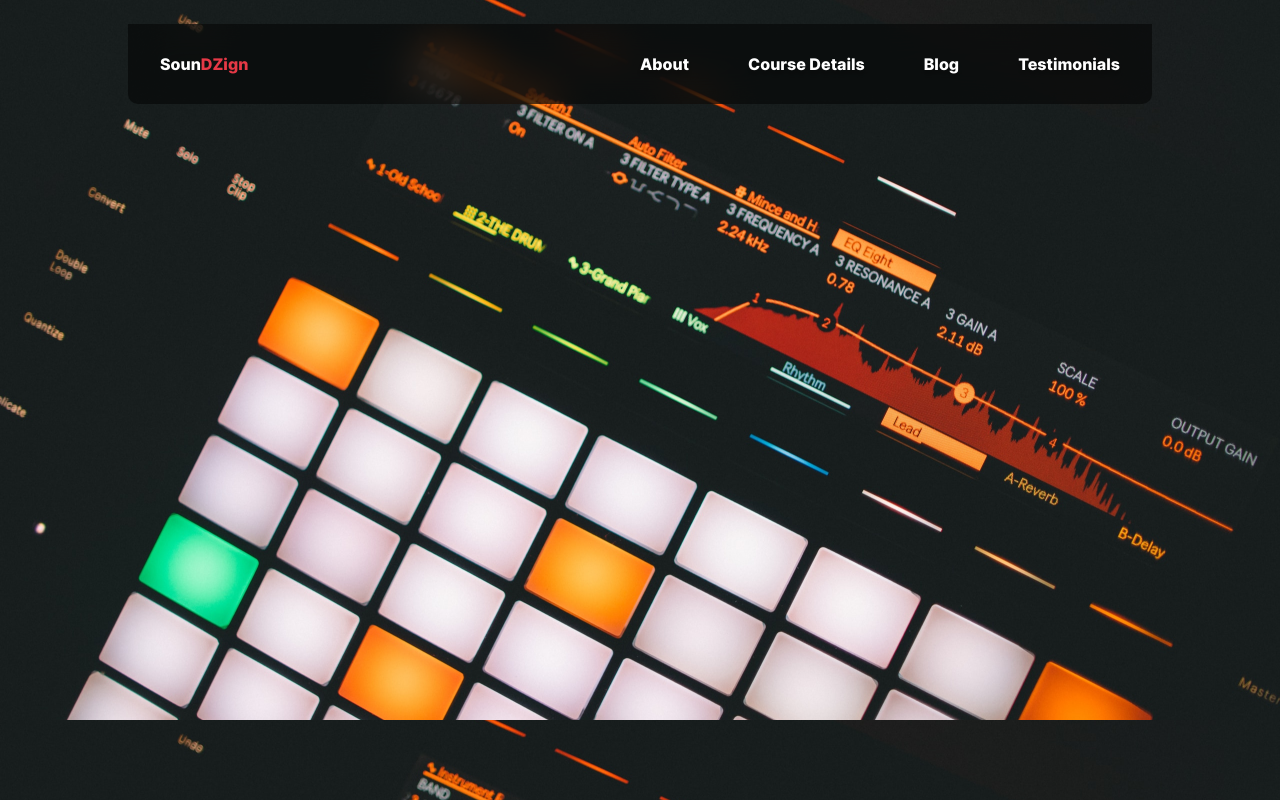
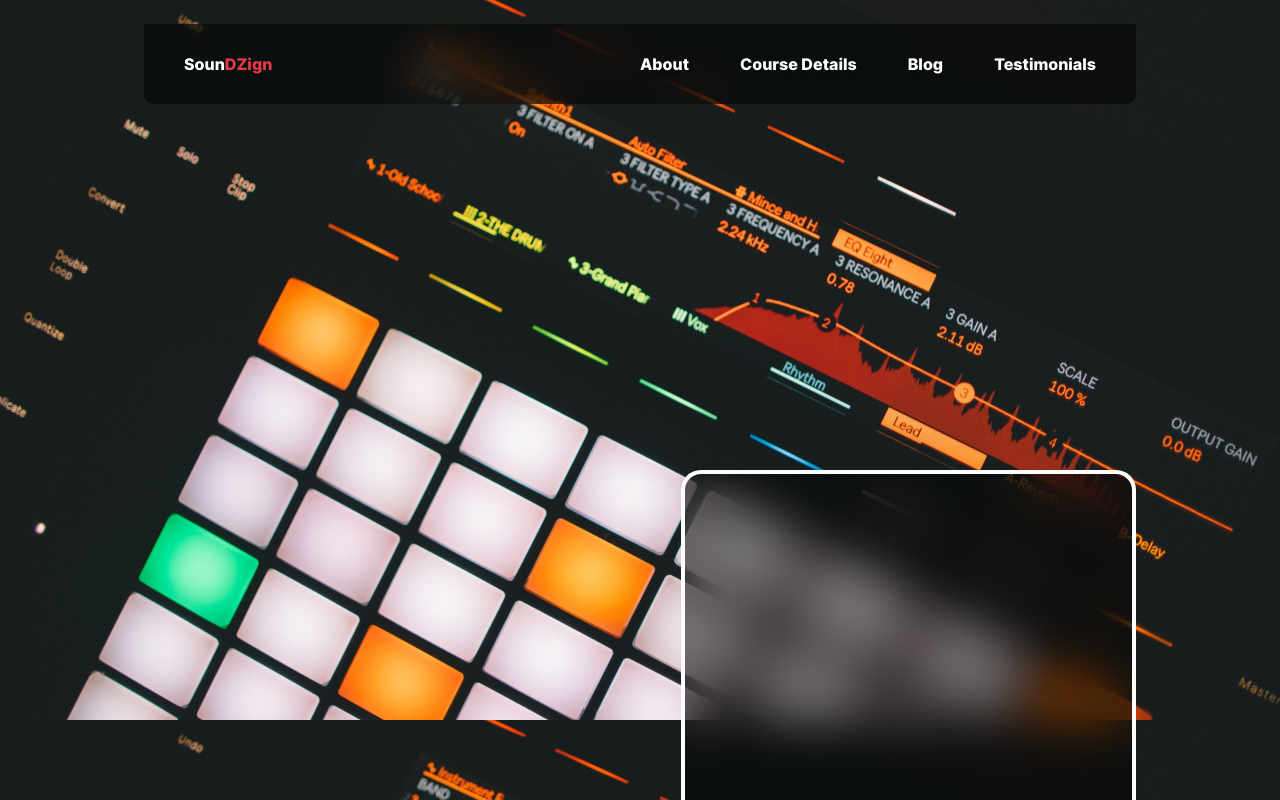
Before and after one commit to RahimliZakir/SoundDZign-Figma-To-React-Vite-Project-With-SanityIO, a React (Vite) app in the folder app/: page / in a window 1280 px wide. Built offline with nearby package versions, Linux system fonts and the light colour scheme.

Commit message:
Done for yet

```diff
--- a/app/src/components/Header.jsx
+++ b/app/src/components/Header.jsx
@@ -5,9 +5,11 @@ const Header = () => {
     <section
       id="header"
       style={{ "--header-banner": `url(${HeaderBanner})` }}
-      className={`bg-[image:var(--header-banner)]`}
+      className={`bg-[image:var(--header-banner)] h-screen w-[1280px] container`}
     >
-      <div className="container relative h-screen w-[1280px]"></div>
+      <div className="relative h-screen">
+        <div className="w-[455px] h-[330px] absolute rounded-t-[20px] bg-black/50 backdrop-blur-[25px] border-white border-[4px] border-b-0 right-0 bottom-0"></div>
+      </div>
     </section>
   );
 };
--- a/app/src/components/Nav.jsx
+++ b/app/src/components/Nav.jsx
@@ -1,6 +1,8 @@
 const Nav = () => {
   return (
-    <nav className="fixed flex items-center p-8 z-[999] top-6 left-[10%] right-[10%] h-[80px] bg-black/50 rounded-bl-[10px] rounded-br-[10px] backdrop-blur-[20px]">
+    <nav className="fixed z-[999] top-6 w-full">
+      <div className="container">
+        <div className="flex flex-wrap items-center px-10 h-[80px] bg-black/50 rounded-b-[10px] backdrop-blur-[20px]">
           <div className="w-1/2">
             <h6 className="font-inter text-white font-extrabold">
               Soun<span className="text-red">DZign</span>
@@ -25,6 +27,8 @@ const Nav = () => {
               </li>
             </ul>
           </div>
+        </div>
+      </div>
     </nav>
   );
 };
--- a/app/src/index.css
+++ b/app/src/index.css
@@ -83,3 +83,7 @@
 @tailwind base;
 @tailwind components;
 @tailwind utilities;
+
+.container {
+  @apply px-36;
+}
```
Lines whose indentation alone changed are shown as unchanged.
